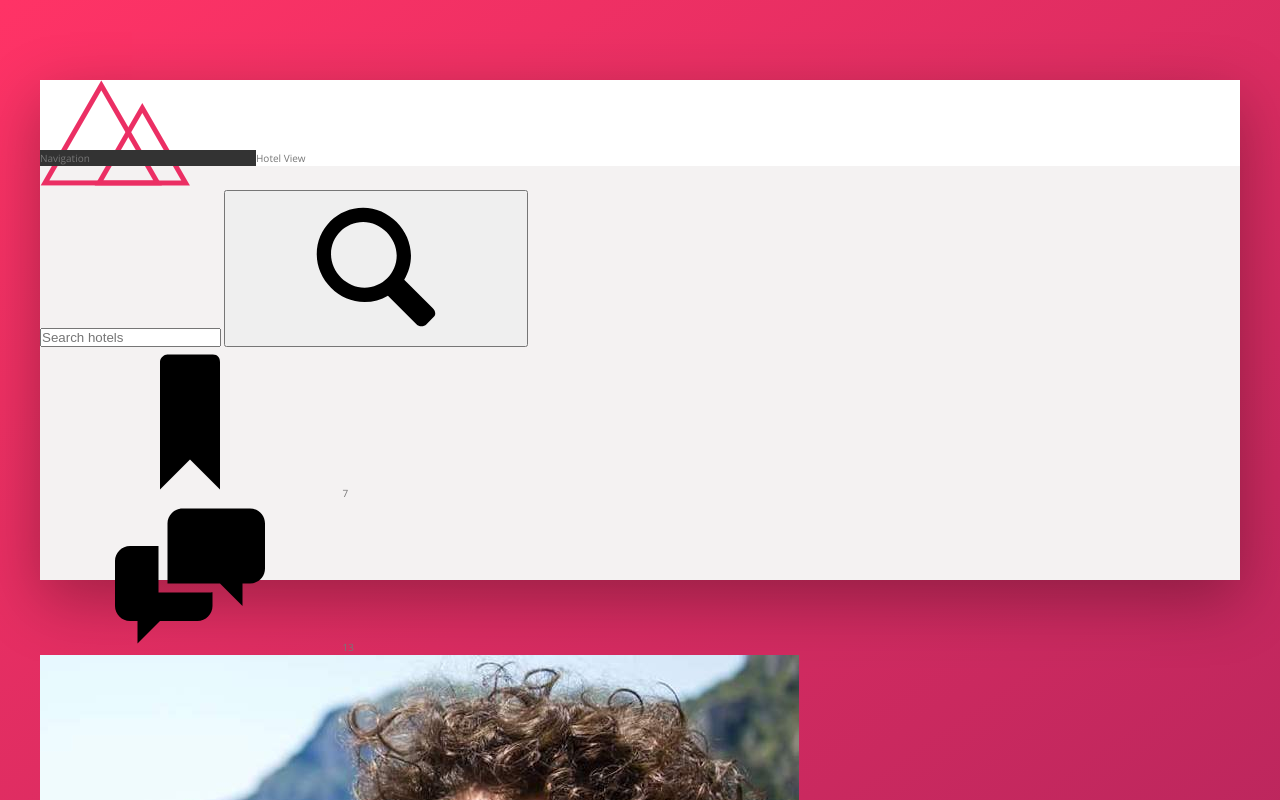
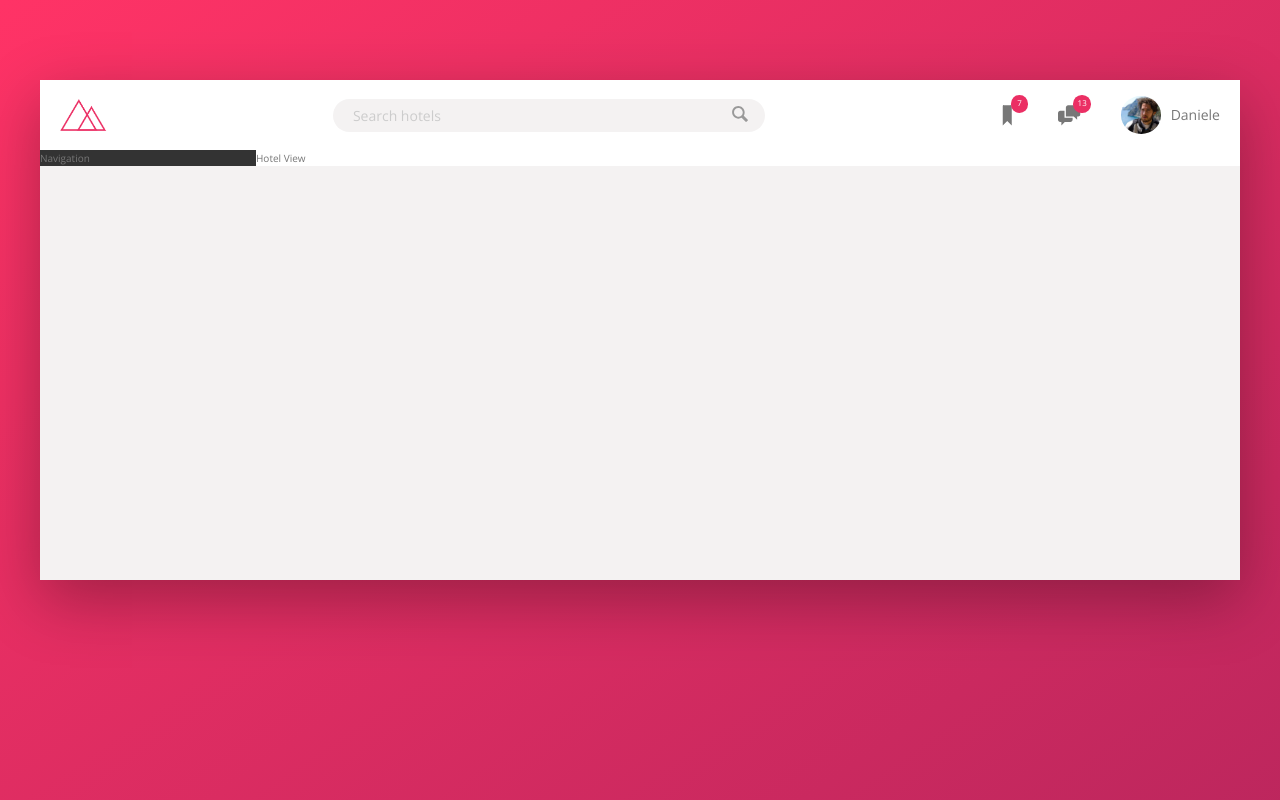
Before and after one commit to floroz/booking-app, a website: page index.html in a window 1280 px wide. Shown: the top 800 px of the page. Drawn offline with nearby package versions, Linux system fonts and the light colour scheme.

Commit message:
complete header

```diff
--- a/index.html
+++ b/index.html
@@ -25,13 +25,13 @@
                 </form>
 
                 <nav class="user-nav">
-                    <div class="user-user-nav__icon-box">
+                    <div class="user-nav__icon-box">
                         <svg class="user-nav__icon">
                             <use xlink:href="img/sprite.svg#icon-bookmark"></use>
                         </svg>
                         <span class="user-nav__notification">7</span>
                     </div>
-                    <div class="user-user-nav__icon-box">
+                    <div class="user-nav__icon-box">
                         <svg class="user-nav__icon">
                             <use xlink:href="img/sprite.svg#icon-chat"></use>
                         </svg>
--- a/sass/_components.scss
+++ b/sass/_components.scss
@@ -0,0 +1,129 @@
+///////////////LOGO
+
+.logo {
+    height: 3.25rem;
+    margin-left: 2rem;
+}
+
+///////////////SEARCH BOX
+.search {
+    flex: 0 0 40%;
+
+    display: flex;
+    align-items: center;
+    justify-content: center;
+
+    &__input {
+        font-family: inherit;
+        font-size: inherit;
+        color: inherit;
+        background-color: var(--color-grey-light-2);
+        border: none;
+        padding: .7rem 2rem;
+        border-radius: 100px;
+        width: 90%;
+        transition: all .2s;
+        margin-right: -3.5rem;
+
+        &:focus {
+            outline: none;
+            width: 100%;
+            background-color: var(--color-grey-light-3);
+        }
+
+        &::-webkit-input-placeholder {
+            font-weight: 100;
+            color: var(--color-grey-light-4);
+        }
+    }
+
+    &__input:focus + &__button {
+        background-color: var(--color-grey-light-3);
+    }
+
+    &__button {
+        border: none;
+        background-color: var(--color-grey-light-2);
+
+
+
+        &:focus {
+            outline: none;
+        }
+
+        &:active {
+            transform: translateY(.2rem) scale(0.95);
+        }
+    }
+
+    &__icon {
+        height: 2rem;
+        width: 2rem;
+        fill: var(--color-grey-dark-3);
+    }
+}
+
+
+///////////////USER NAV
+.user-nav {
+
+    display: flex;
+    align-items: center;
+    justify-content: space-between;
+    align-self: stretch;
+
+    & > * {
+        padding: 0 2rem;
+        cursor: pointer;
+        height: 100%;
+    }
+
+    & > *:hover {
+        background-color: var(--color-grey-light-2);
+    }
+
+    &__icon-box {
+        display: flex;
+        align-items: center;
+        position: relative;
+    }
+
+    &__icon {
+        height: 2.25rem;
+        width: 2.25rem;
+        fill: var(--color-grey-dark-2);
+
+    }
+
+    &__notification {
+        font-size: .8rem;
+        height: 1.75rem;
+        width: 1.75rem;
+        border-radius: 50%;
+        color: #fff;
+        background-color: var(--color-primary);
+
+        position: absolute;
+        top: 1.5rem;
+        right: 1rem;
+
+        display: flex;
+        justify-content: center;
+        align-items: center;
+    }
+
+    &__user {
+        display: flex;
+        align-items: center;
+    }
+
+    &__user-photo {
+        height: 3.75rem;
+        border-radius: 50%;
+        margin-right: 1rem;
+    }
+
+    &__user-name {
+
+    }
+}
--- a/sass/_layout.scss
+++ b/sass/_layout.scss
@@ -11,6 +11,15 @@
     height: 7rem;
     background-color: #fff;
     border-bottom: var(--color-grey-light-2);
+
+    // Typography for children to inherit (search bar, user nav)
+    font-size: 1.4rem;
+
+    //Flexbox properties
+    display: flex;
+    justify-content: space-between;
+    align-items: center;
+    //
 }
 
 .content {
```
Also changed, not shown: css/style.css.
